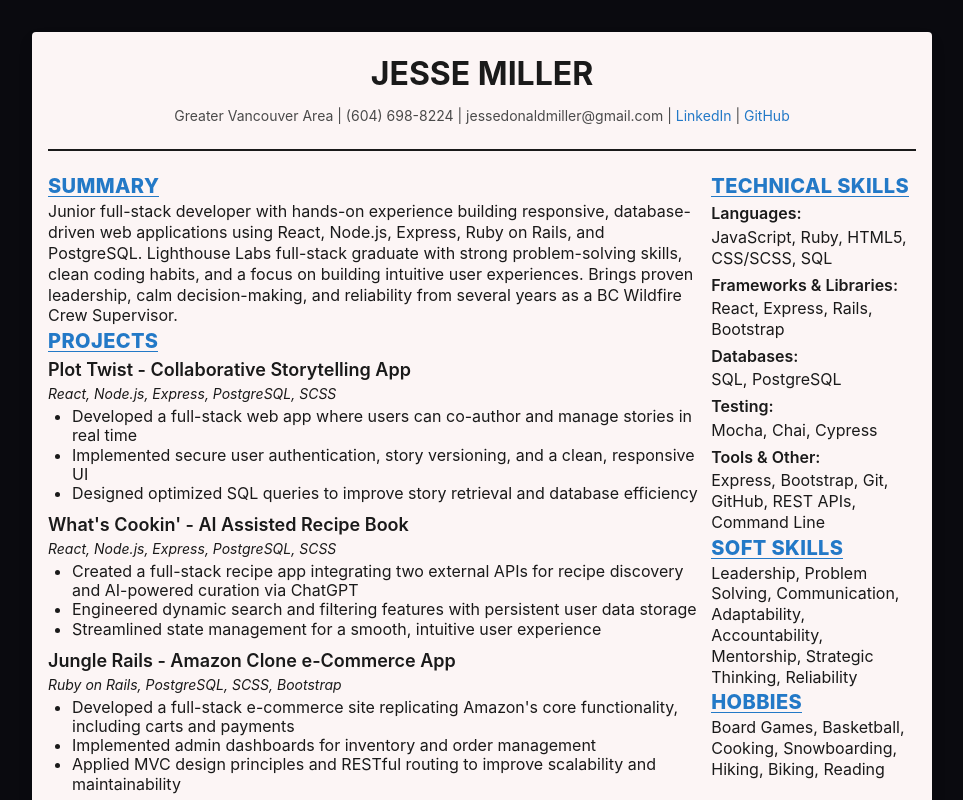
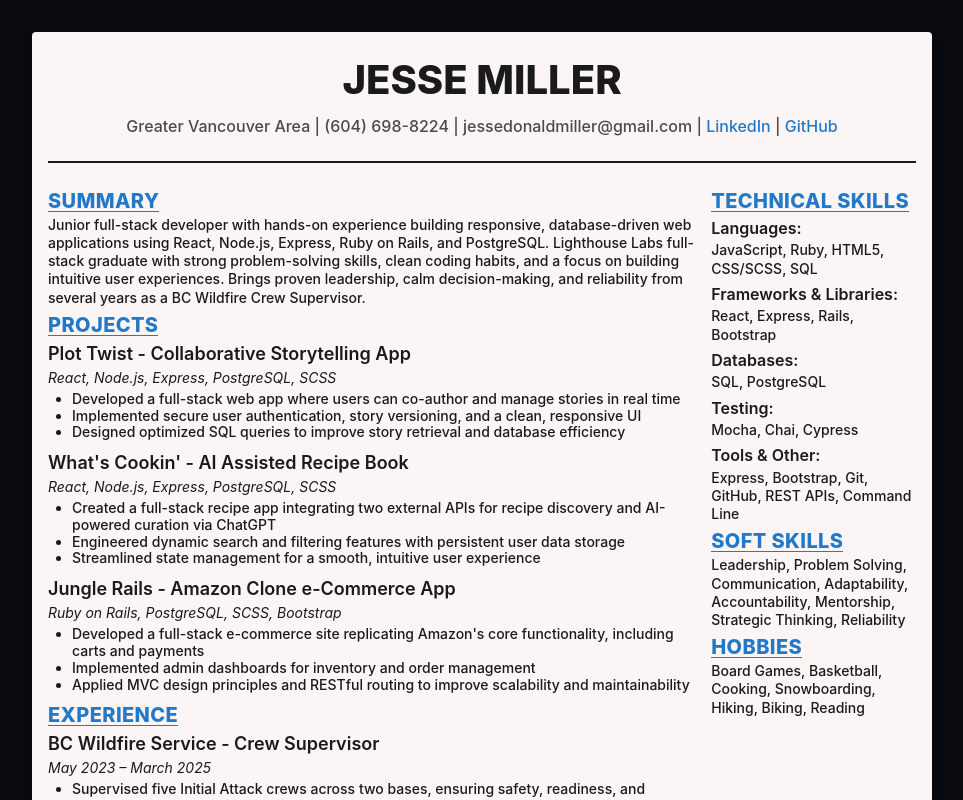
Before and after one commit to Jesse-D-Miller/webDevResume, a React (Vite) app: page / in a window 1280 px wide. Shown: the top 800 px of the page, without its empty margins (158-1121 px from the left). Built offline with nearby package versions, Linux system fonts and the light colour scheme.

Commit message:
again, much more similar to my resume, mostly done with css styling for now.

```diff
--- a/src/App.css
+++ b/src/App.css
@@ -91,16 +91,17 @@
 }
 
 .resume-header h1 {
-  margin: 0 0 var(--space-2) 0;
-  font-size: var(--text-3xl);
-  font-weight: 700;
+  margin: 0 0 var(--space-1) 0;
+  font-size: var(--text-4xl);
+  font-weight: 800;
   color: var(--color-ink);
 }
 
 .resume-header .contact-info {
-  margin: var(--space-2) 0;
-  font-size: var(--text-sm);
+  margin: 0 0 var(--space-2) 0;
+  font-size: var(--text-base);
   color: var(--color-ink-light);
+  font-weight: 500;
 }
 
 .resume-header a {
@@ -128,8 +129,10 @@
   /* Projects and Experience go here */
 }
 
-.resume-grid-right {
-  /* Skills, Education, Hobbies go here */
+.resume-grid-right p {
+  font-size: var(--text-sm);
+  line-height: 1.3;
+  font-weight: 500;
 }
 
 .resume-front section {
@@ -137,7 +140,7 @@
 }
 
 .resume-front h3 {
-  margin: 0 0 var(--space-1) 0;
+  margin: var(--space-1) 0 var(--space-1) 0;
   font-size: var(--text-xl);
   font-weight: 850;
   color: var(--color-ink-blue);
@@ -162,6 +165,11 @@
   color: var(--color-ink);
 }
 
+.summary-section p {
+  font-size: var(--text-sm);
+  font-weight: 500;
+}
+
 .resume-front ul {
   margin: 0 0 var(--space-2) 0;
   padding-left: var(--space-6);
@@ -171,6 +179,8 @@
   margin-bottom: 0;
   line-height: 1.2;
   color: var(--color-ink);
+  font-size: var(--text-sm);
+  font-weight: 500;
 }
 
 .project-item,
--- a/src/index.css
+++ b/src/index.css
@@ -23,6 +23,8 @@
   --text-xl: 1.25rem; /* 20px */
   --text-2xl: 1.5rem; /* 24px */
   --text-3xl: 2rem; /* 32px */
+  --text-4xl: 2.5rem; /* 40px */
+  --text-5xl: 3rem; /* 48px */
 
   /* spacing scale*/
   --space-1: 0.25rem; /* 4px */
```
